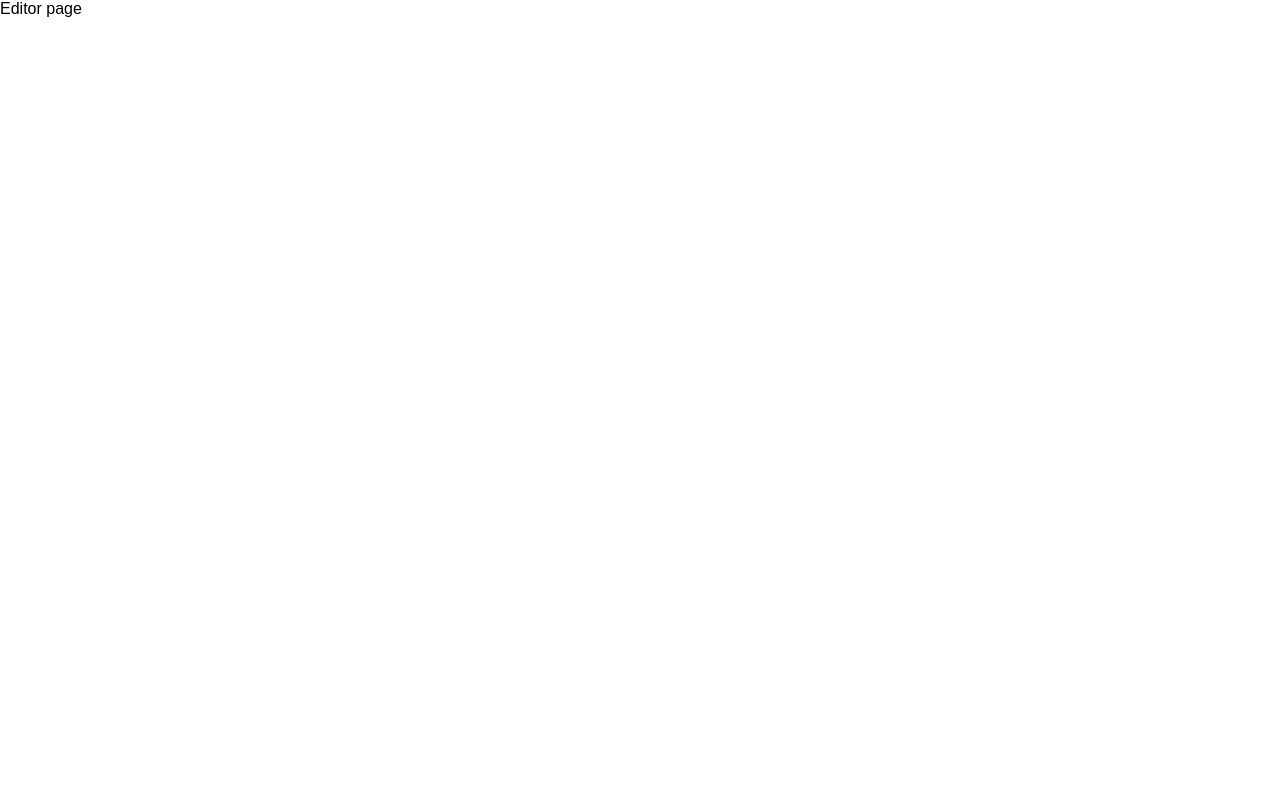
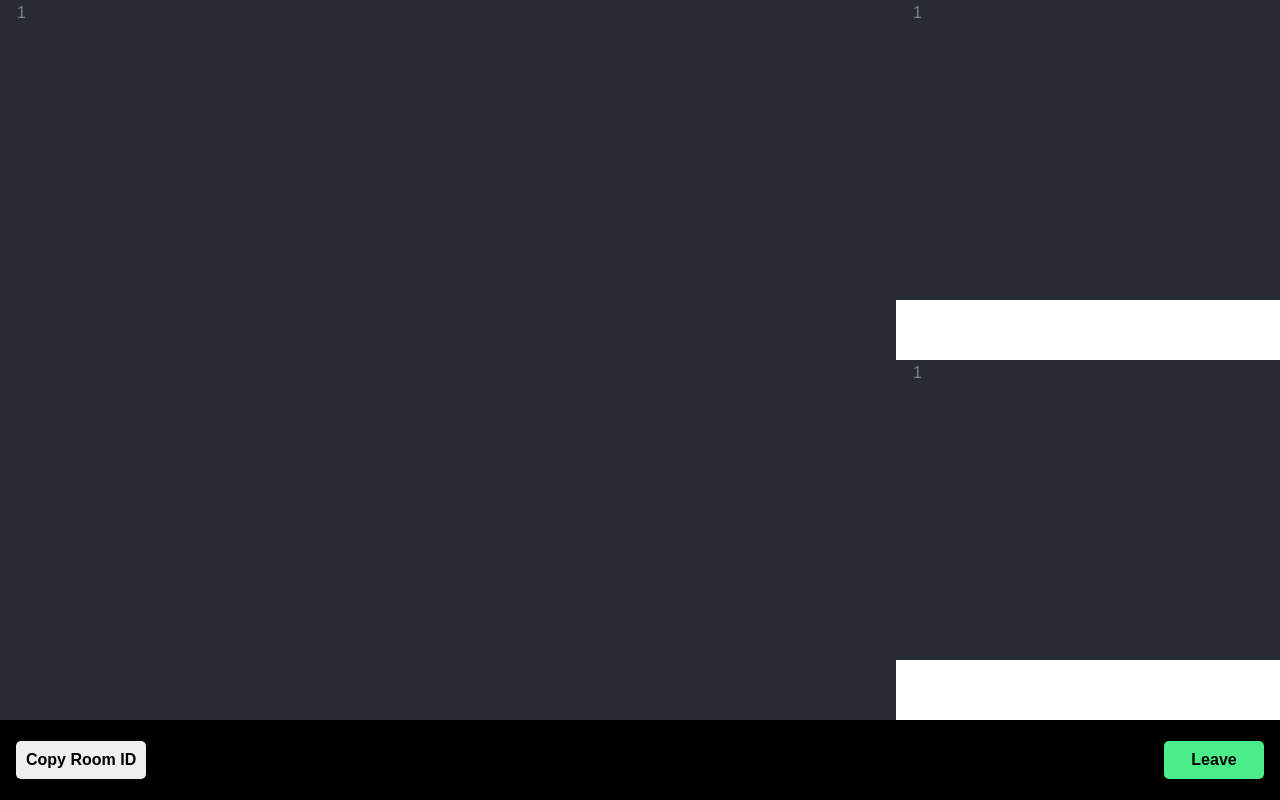
Before and after one commit to MohitAswani/SharedCodeEditor, a React (Create React App) app: page /editor/1 in a window 1280 px wide. Built offline with nearby package versions, Linux system fonts and the light colour scheme; a web font is replaced by a local one.

Commit message:
Adding code editor.

```diff
--- a/package.json
+++ b/package.json
@@ -6,11 +6,13 @@
     "@testing-library/jest-dom": "^5.16.4",
     "@testing-library/react": "^13.3.0",
     "@testing-library/user-event": "^13.5.0",
+    "codemirror": "^5.65.6",
     "react": "^18.2.0",
+    "react-avatar": "^5.0.1",
     "react-dom": "^18.2.0",
     "react-hot-toast": "^2.3.0",
     "react-router-dom": "^6.3.0",
-    "react-scripts": "^2.1.3",
+    "react-scripts": "^5.0.1",
     "uuid": "^8.3.2",
     "web-vitals": "^2.1.4"
   },
--- /dev/null
+++ b/src/components/editor/Editor.js
@@ -0,0 +1,34 @@
+import React, { useEffect, useRef } from "react";
+import Codemirror from "codemirror";
+import "codemirror/lib/codemirror.css";
+import "codemirror/theme/dracula.css";
+import "codemirror/mode/javascript/javascript";
+import "codemirror/addon/edit/closetag";
+import "codemirror/addon/edit/closebrackets";
+
+const Editor = (props) => {
+  const codeEditorRef = useRef();
+
+  useEffect(() => {
+    console.log("useEFFECT");
+    async function init() {
+      const cm = Codemirror.fromTextArea(codeEditorRef.current, {
+        mode: { name: "javascript", json: true },
+        theme: "dracula",
+        autoCloseTags: true,
+        autoCloseBrackets: true,
+        lineNumbers: true,
+      });
+
+      if (props.fullHeight) {
+        cm.setSize(null, "100%");
+      }
+    }
+
+    init();
+  }, []);
+
+  return <textarea id={`${props.id}`} ref={codeEditorRef} />;
+};
+
+export default Editor;
--- a/src/index.js
+++ b/src/index.js
@@ -6,12 +6,5 @@ import reportWebVitals from './reportWebVitals';
 
 const root = ReactDOM.createRoot(document.getElementById('root'));
 root.render(
-  <React.StrictMode>
     <App />
-  </React.StrictMode>
 );
-
-// If you want to start measuring performance in your app, pass a function
-// to log results (for example: reportWebVitals(console.log))
-// or send to an analytics endpoint. Learn more: https://bit.ly/CRA-vitals
-reportWebVitals();
--- a/src/pages/EditorPage.js
+++ b/src/pages/EditorPage.js
@@ -1,11 +1,35 @@
-import React from 'react';
+import React, { useState } from "react";
+
+import Editor from "../components/editor/Editor";
+
+import classes from "./EditorPage.module.css";
 
 const EditorPage = () => {
-    return (
-        <div>
-            Editor page
+  const [clients, setClients] = useState([]);
+
+  return (
+    <>
+      <div className={classes.body}>
+        <div className={classes.codeEditor}>
+          <Editor id="codeEditor" fullHeight={true} />
         </div>
-    );
+        <div className={classes.ioEditor}>
+          <div className={classes.inputEditor}>
+            <Editor id="inputEditor" />
+          </div>
+          <div className={classes.outputEditor}>
+            <Editor id="outputEditor" />
+          </div>
+        </div>
+      </div>
+      <div className={classes.footer}>
+        <button className={`${classes.btn} ${classes.copyBtn}`}>
+          Copy Room ID
+        </button>
+        <button className={`${classes.btn} ${classes.leaveBtn}`}>Leave</button>
+      </div>
+    </>
+  );
 };
 
 export default EditorPage;
--- a/src/pages/EditorPage.module.css
+++ b/src/pages/EditorPage.module.css
@@ -0,0 +1,49 @@
+.body{
+  overflow: hidden;
+}
+
+.body{
+  height: 90vh;
+  display: grid;
+  grid-template-columns: 70% auto;
+}
+
+.ioEditor{
+  display: grid;
+  grid-template-rows: auto auto;
+}
+
+.btn {
+  border: none;
+  padding: 10px;
+  border-radius: 5px;
+  font-size: 16px;
+  font-weight: bold;
+  cursor: pointer;
+  transition: all 0.3s ease-in-out;
+}
+
+.leaveBtn,
+.copyBtn{
+  margin: 0rem 1rem;
+}
+
+.leaveBtn {
+  background: #4aed88;
+  width: 100px;
+}
+
+.leaveBtn:hover {
+  background: #2b824c;
+}
+
+.footer {
+  position: fixed;
+  bottom: 0px;
+  width: 100%;
+  height: 10vh;
+  background: black;
+  display: flex;
+  justify-content: space-between;
+  align-items: center;
+}
--- a/src/pages/HomePage.js
+++ b/src/pages/HomePage.js
@@ -83,7 +83,7 @@ const HomePage = () => {
     <div className={classes.body}>
       <div className={classes.container}>
         <div className={classes.nameLogo}>
-          <img src="https://cdn4.iconfinder.com/data/icons/editor-4/32/Editor_Source_Code-512.png" />
+          <img src="https://cdn4.iconfinder.com/data/icons/editor-4/32/Editor_Source_Code-512.png" alt="website symbol" />
           <h1>CodeEditor</h1>
         </div>
         <form onSubmit={joinHandler}>
--- a/src/pages/HomePage.module.css
+++ b/src/pages/HomePage.module.css
@@ -22,7 +22,7 @@
 .nameLogo{
   width: 100%;
   display: flex;
-  justify-content: start;
+  justify-content: flex-start;
   align-items: center;
   margin-bottom: 10px;
 }
```
Also changed, not shown: src/components/client/Client.js (added, +15 -0 lines), src/components/client/Client.module.css (added), src/components/editor/Editor.module.css (added), 2 other files (tests, documents, lock files or other folders).
